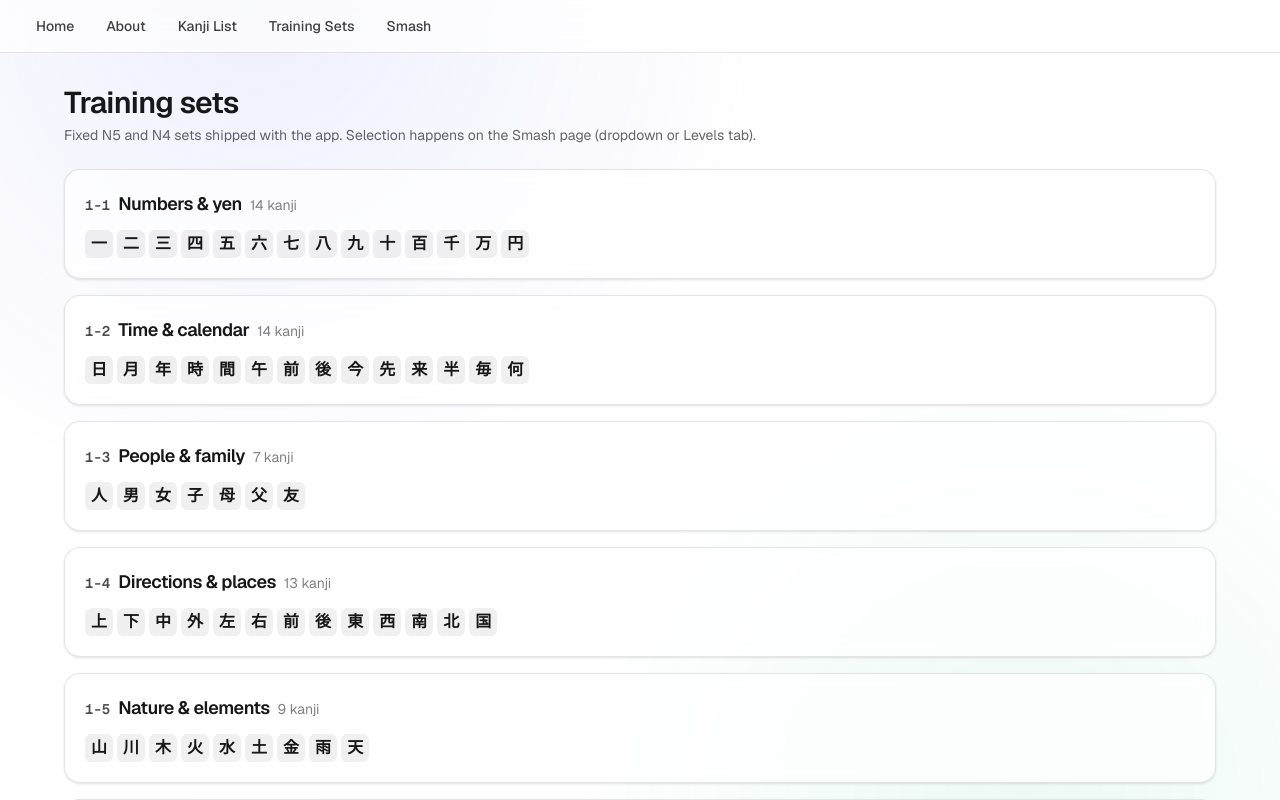
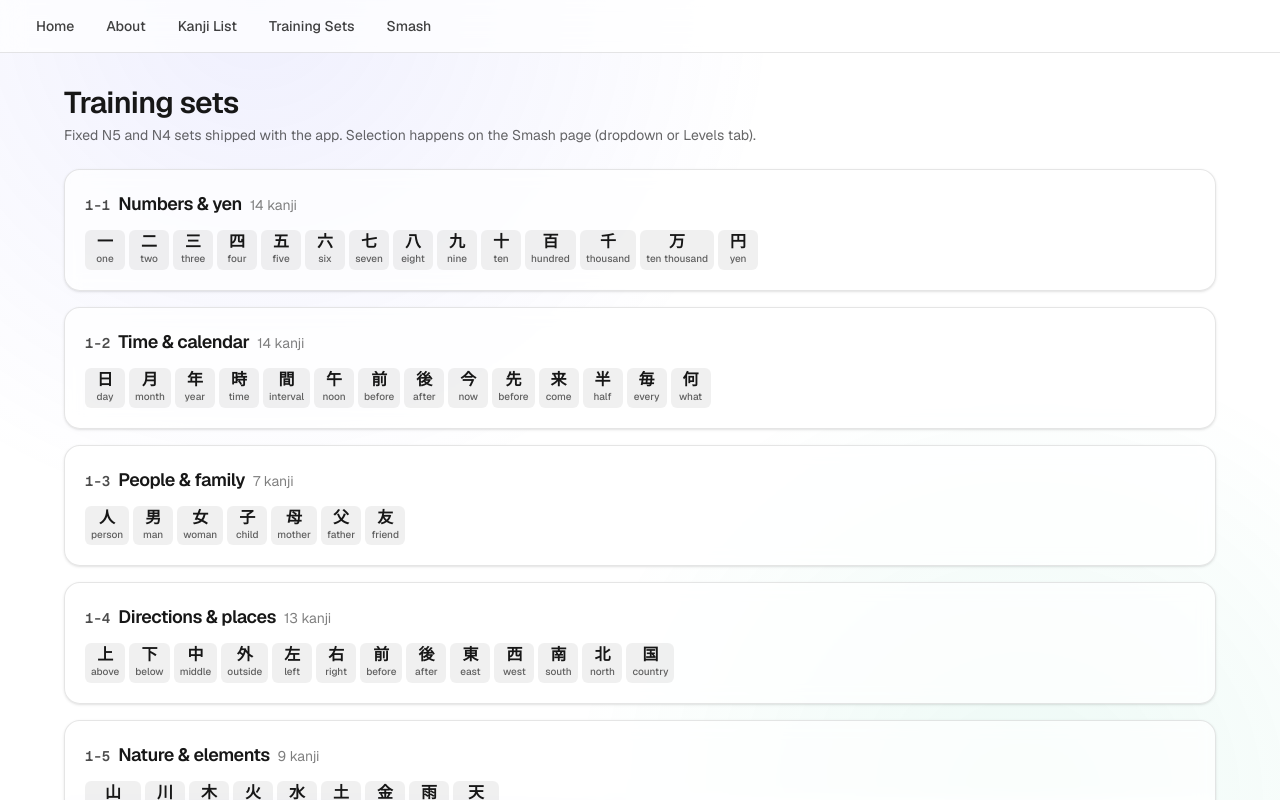
Before and after one commit to merklegroot/smash, a Next.js app: page /training-sets in a window 1280 px wide. Shown: the top 800 px of the page. Built offline with nearby package versions, Linux system fonts and the light colour scheme.

Commit message:
show meaning on training set page

```diff
--- a/app/training-sets/page.tsx
+++ b/app/training-sets/page.tsx
@@ -86,10 +86,15 @@ export default function TrainingSets() {
                     return (
                       <span
                         key={`${set.id}-${c}`}
-                        className="inline-flex min-w-[1.75rem] items-center justify-center rounded-md bg-black/[0.06] px-1.5 py-0.5 text-base font-semibold tabular-nums dark:bg-white/[0.08]"
+                        className="inline-flex min-w-[2.5rem] flex-col items-center justify-center rounded-md bg-black/[0.06] px-1.5 py-1 text-base font-semibold tabular-nums dark:bg-white/[0.08]"
                         title={kItem ? formatKanjiGlosses(kItem) : undefined}
                       >
-                        {c}
+                        <span className="leading-none">{c}</span>
+                        {kItem ? (
+                          <span className="mt-0.5 text-[10px] font-medium leading-snug text-black/60 dark:text-white/60">
+                            {kItem.primaryMeaning}
+                          </span>
+                        ) : null}
                       </span>
                     );
                   })}
```
